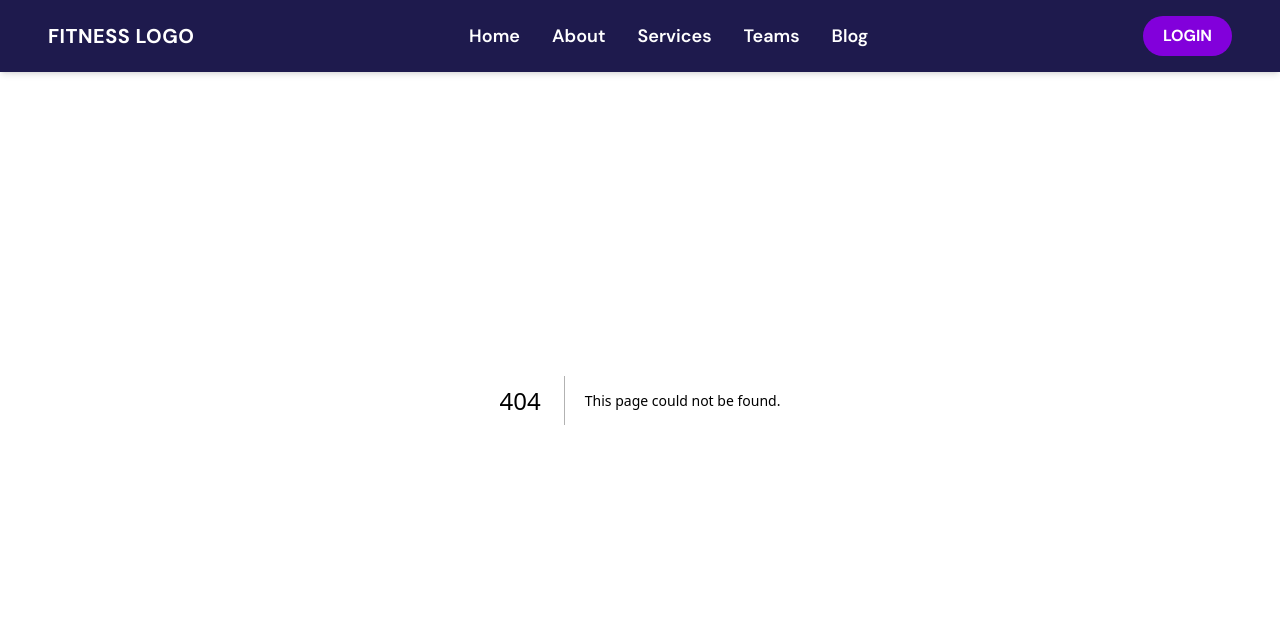
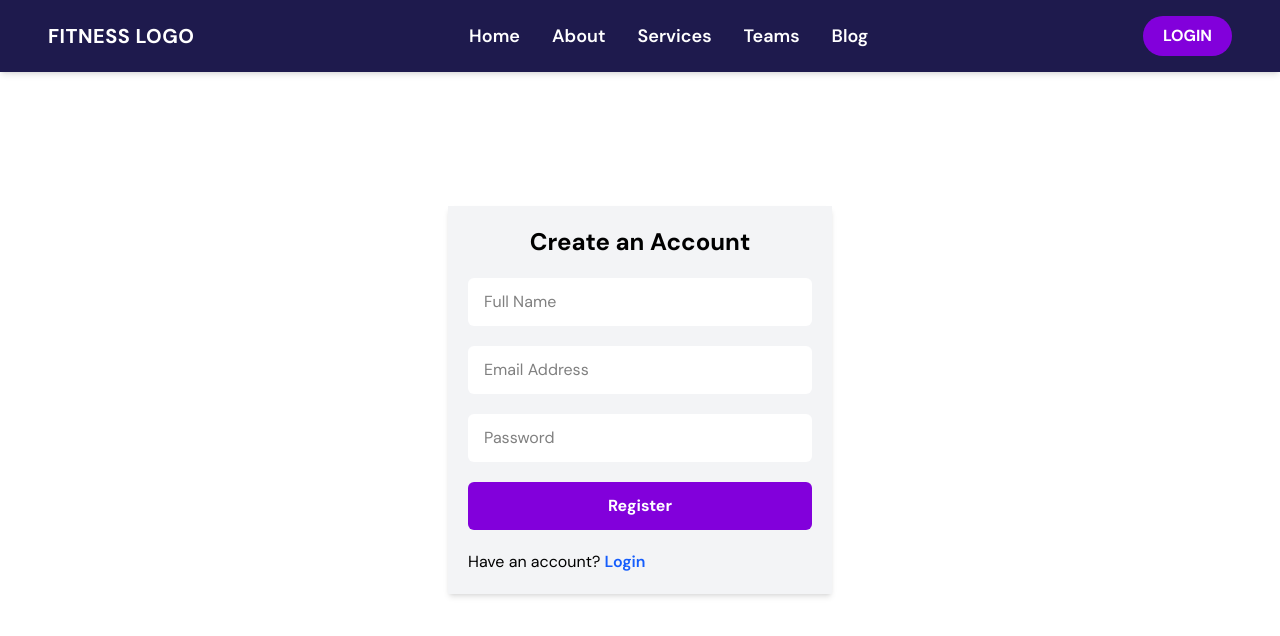
Before and after one commit to rafafadhila/company-profile-fitness, a Next.js app: page /auth/register in a window 1280 px wide. Before the commit this address had no page. Shown: the top 636 px of the page. Built offline with nearby package versions, Linux system fonts and the light colour scheme.

Commit message:
create register page

```diff
--- /dev/null
+++ b/src/app/auth/register/page.tsx
@@ -0,0 +1,41 @@
+import Link from 'next/link'
+
+export default function page() {
+    return (
+        <main className='bg-white h-screen'>
+            <div className='h-screen flex justify-center items-center text-black p-3'>
+                <div className='w-sm bg-gray-100 p-5 shadow-md'>
+                    <form className='flex flex-col text-left gap-5' >
+                        <h2 className='text-2xl font-bold text-center'>Create an Account</h2>
+                        <input
+                            type="text"
+                            placeholder='Full Name'
+                            className=' bg-white py-3 px-4 rounded-md'
+                            name='name'
+                        />
+                        <input
+                            type="text"
+                            placeholder='Email Address'
+                            className=' bg-white py-3 px-4 rounded-md'
+                            name='email'
+                        />
+
+                        <input
+                            type="password"
+                            placeholder='Password'
+                            className='bg-white py-3 px-4 rounded-md'
+                            name='password'
+                        />
+
+                        <button
+                            type="submit"
+                            className='bg-purple-700 text-white py-3 rounded-md font-bold'>Register</button>
+
+                            <p>Have an account? <Link href={'/auth/login'} className='font-semibold text-blue-600'>Login</Link></p>
+                    </form>
+
+                </div>
+            </div>
+        </main>
+    )
+}
```
